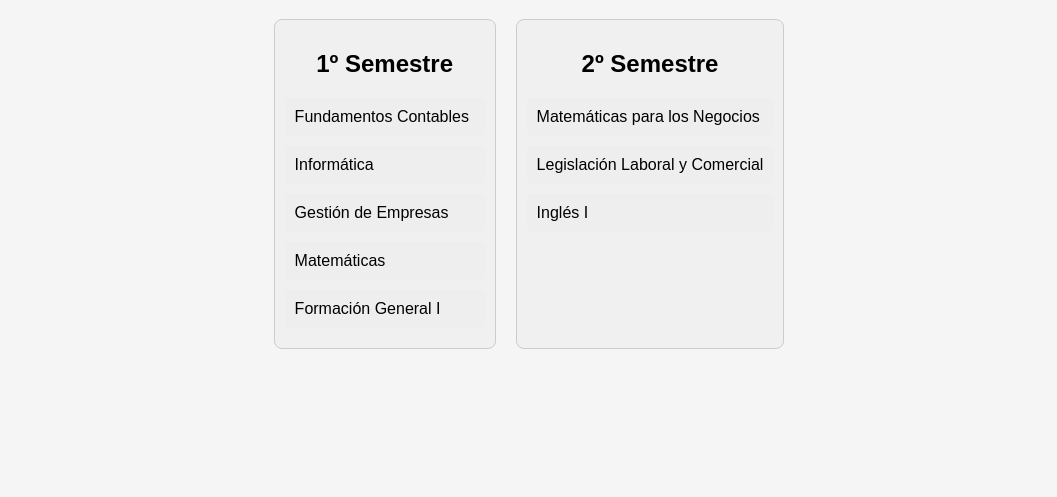
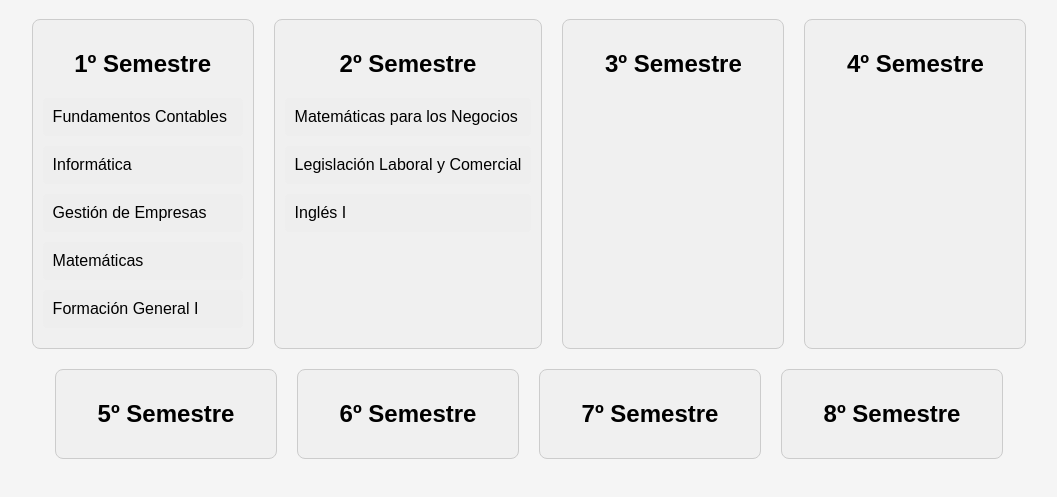
Before and after one commit to MilaPonce/malla-contador-auditor-unab, a plain HTML site: page index (2).html in a window 1280 px wide. Shown: the part 147-644 px from the top of the page, without its empty margins (111-1168 px from the left). Drawn offline with Linux system fonts and the light colour scheme.

Commit message:
Update index.html

```diff
--- a/index (2).html
+++ b/index (2).html
@@ -78,25 +78,87 @@
   </div>
   <div id="progressText">Avance: 0%</div>
   <h1>Malla Curricular - Contador Auditor</h1>
-  <div class="grid" id="mallaGrid">
-    <div class="semestre">
-      <h2>1º Semestre</h2>
-      <div class="ramo" id="fundamentos" onclick="toggleRamo(this)">Fundamentos Contables</div>
-      <div class="ramo" id="informatica" onclick="toggleRamo(this)">Informática</div>
-      <div class="ramo" id="gestion_empresas" onclick="toggleRamo(this)">Gestión de Empresas</div>
-      <div class="ramo" id="matematicas" onclick="toggleRamo(this)">Matemáticas</div>
-      <div class="ramo" id="fg1" onclick="toggleRamo(this)">Formación General I</div>
-    </div>
-    <div class="semestre">
-      <h2>2º Semestre</h2>
-      <div class="ramo hidden locked" id="contab1" data-prereq="fundamentos,informatica" onclick="toggleRamo(this)">Contabilidad Financiera I</div>
-      <div class="ramo" id="mat_neg" onclick="toggleRamo(this)">Matemáticas para los Negocios</div>
-      <div class="ramo" id="leg_lab" onclick="toggleRamo(this)">Legislación Laboral y Comercial</div>
-      <div class="ramo" id="ingles1" onclick="toggleRamo(this)">Inglés I</div>
-      <div class="ramo hidden locked" id="fg2" data-prereq="fg1" onclick="toggleRamo(this)">Formación General II</div>
-    </div>
-  </div>
+  <div class="grid" id="mallaGrid"></div>
+
   <script>
+    const malla = [
+      { semestre: 1, ramos: [
+        { id: "fundamentos", nombre: "Fundamentos Contables" },
+        { id: "informatica", nombre: "Informática" },
+        { id: "gestion_empresas", nombre: "Gestión de Empresas" },
+        { id: "matematicas", nombre: "Matemáticas" },
+        { id: "fg1", nombre: "Formación General I" }
+      ] },
+      { semestre: 2, ramos: [
+        { id: "contab1", nombre: "Contabilidad Financiera I", prereq: ["fundamentos", "informatica"] },
+        { id: "mat_neg", nombre: "Matemáticas para los Negocios" },
+        { id: "leg_lab", nombre: "Legislación Laboral y Comercial" },
+        { id: "ingles1", nombre: "Inglés I" },
+        { id: "fg2", nombre: "Formación General II", prereq: ["fg1"] }
+      ] },
+      { semestre: 3, ramos: [
+        { id: "contab2", nombre: "Contabilidad Financiera II", prereq: ["contab1"] },
+        { id: "costos", nombre: "Costos", prereq: ["contab1", "fg1"] },
+        { id: "leg_trib", nombre: "Legislación Tributaria", prereq: ["leg_lab"] },
+        { id: "estadistica", nombre: "Estadística", prereq: ["mat_neg"] },
+        { id: "ingles2", nombre: "Inglés II", prereq: ["ingles1"] }
+      ] },
+      { semestre: 4, ramos: [
+        { id: "contab3", nombre: "Contabilidad Financiera III", prereq: ["contab2"] },
+        { id: "eco1", nombre: "Economía I", prereq: ["matematicas"] },
+        { id: "presup", nombre: "Presupuestos", prereq: ["costos"] },
+        { id: "ingles3", nombre: "Inglés III", prereq: ["ingles2"] },
+        { id: "fg3", nombre: "Formación General III", prereq: ["fg2"] }
+      ] },
+      { semestre: 5, ramos: [
+        { id: "eco2", nombre: "Economía II", prereq: ["eco1"] },
+        { id: "finanzas1", nombre: "Finanzas I", prereq: ["presup"] },
+        { id: "auditoria", nombre: "Auditoría", prereq: ["contab2"] },
+        { id: "gestion_estrategica", nombre: "Gestión Estratégica", prereq: ["presup"] },
+        { id: "ingles4", nombre: "Inglés IV", prereq: ["ingles3"] }
+      ] },
+      { semestre: 6, ramos: [
+        { id: "finanzas2", nombre: "Finanzas II", prereq: ["finanzas1", "estadistica"] },
+        { id: "auditoria_gestion", nombre: "Auditoría a la Gestión", prereq: ["auditoria"] },
+        { id: "pp1", nombre: "Práctica Profesional I", prereq: ["costos"] },
+        { id: "control_gestion", nombre: "Control a la Gestión", prereq: ["gestion_estrategica"] },
+        { id: "fg4", nombre: "Formación General IV", prereq: ["fg3"] }
+      ] },
+      { semestre: 7, ramos: [
+        { id: "imp_ind", nombre: "Impuestos Indirectos", prereq: ["leg_trib"] },
+        { id: "integrador1", nombre: "Integrador I", prereq: ["contab3", "finanzas1"] },
+        { id: "pp2", nombre: "Práctica Profesional II", prereq: ["eco2", "auditoria", "ingles4"] },
+        { id: "etica", nombre: "Ética", prereq: ["gestion_estrategica"] }
+      ] },
+      { semestre: 8, ramos: [
+        { id: "imp_emp", nombre: "Impuesto Empresas", prereq: ["imp_ind"] },
+        { id: "imp_pers", nombre: "Impuesto a las Personas", prereq: ["imp_ind"] },
+        { id: "aud_estados", nombre: "Auditoría a los Estados Financieros", prereq: ["contab3"] },
+        { id: "integrador2", nombre: "Integrador II", prereq: ["integrador1", "aud_estados", "pp2"] },
+        { id: "riesgos", nombre: "Gestión de Riesgos", prereq: ["control_gestion"] }
+      ] }
+    ];
+
+    const grid = document.getElementById("mallaGrid");
+    malla.forEach(s => {
+      const col = document.createElement("div");
+      col.className = "semestre";
+      col.innerHTML = `<h2>${s.semestre}º Semestre</h2>`;
+      s.ramos.forEach(r => {
+        const div = document.createElement("div");
+        div.className = "ramo";
+        div.id = r.id;
+        div.textContent = r.nombre;
+        if (r.prereq) {
+          div.classList.add("hidden", "locked");
+          div.dataset.prereq = r.prereq.join(",");
+        }
+        div.onclick = () => toggleRamo(div);
+        col.appendChild(div);
+      });
+      grid.appendChild(col);
+    });
+
     function toggleRamo(ramoDiv) {
       const wasCompleted = ramoDiv.classList.contains("completed");
       ramoDiv.classList.toggle("completed");
```
